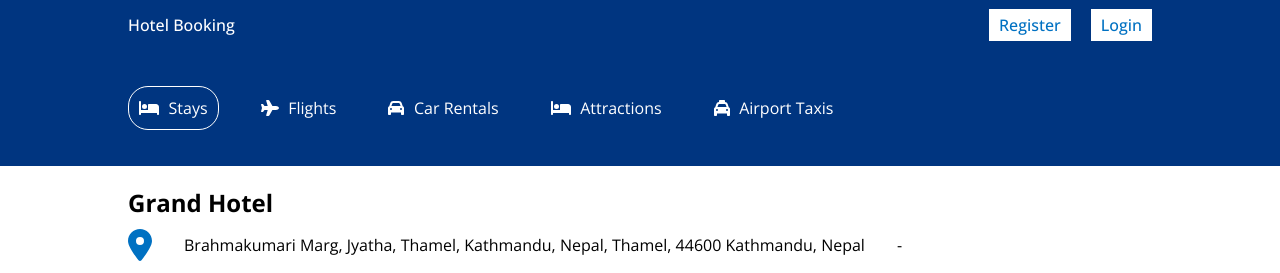
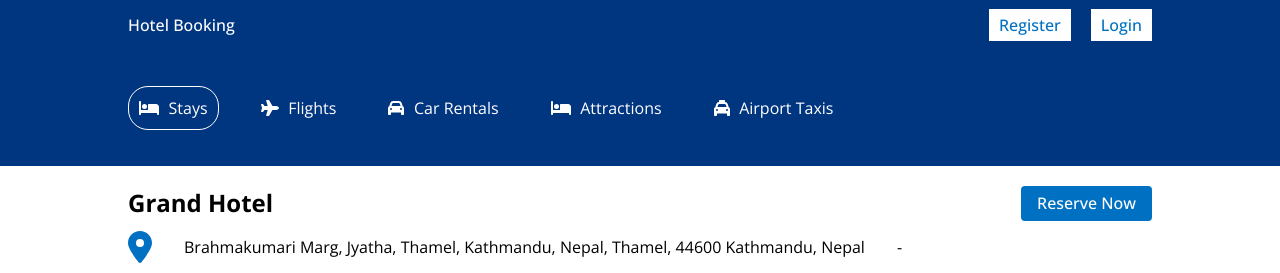
Before and after one commit to shashipanta/booking-app, a React (Create React App) app: page /hotels/1 in a window 1280 px wide. Shown: the top 273 px of the page. Built offline with nearby package versions, Linux system fonts and the light colour scheme.

Commit message:
Feat:Add BookNow button

```diff
--- a/src/pages/hotel/Hotel.jsx
+++ b/src/pages/hotel/Hotel.jsx
@@ -45,7 +45,11 @@ const Hotel = () => {
       <Header type="list" />
       <div className="hotelContainer">
         <div className="hotelWrapper">
-          <h1 className="hotelTitle">Grand Hotel</h1>
+          <div className="hotelTitleContainer">
+            {/* Top hanging book now */}
+            <FilledButton btnName="Reserve Now" btnType="primary" />
+            <h1 className="hotelTitle">Grand Hotel</h1>
+          </div>
           <div className="hotelAddress">
             <FontAwesomeIcon icon={faLocationDot} className="locationIcon" />
             <span>
--- a/src/pages/hotel/hotel.css
+++ b/src/pages/hotel/hotel.css
@@ -10,6 +10,19 @@
   display: flex;
   flex-direction: column;
   gap: 10px;
+  position: relative;
+}
+
+.hotelTitleContainer {
+  display: flex;
+  flex-direction: row-reverse;
+  justify-content: space-between;
+}
+
+/* Book now button */
+
+.hotelContainer button:hover {
+  background: var(--bg-light-blue);
 }
 
 .hotelTitle {
@@ -52,9 +65,11 @@
   object-fit: cover;
 }
 
+/* Written Description about hotels */
 .hotelDetails {
   display: flex;
   gap: 2em;
+  margin: 2em auto;
 }
 
 .hotelDetailsTexts {
@@ -126,6 +141,5 @@
   .hotelDetailsPrice {
     box-sizing: border-box;
     width: 100%;
-    padding-inline: 0;
   }
 }
```
